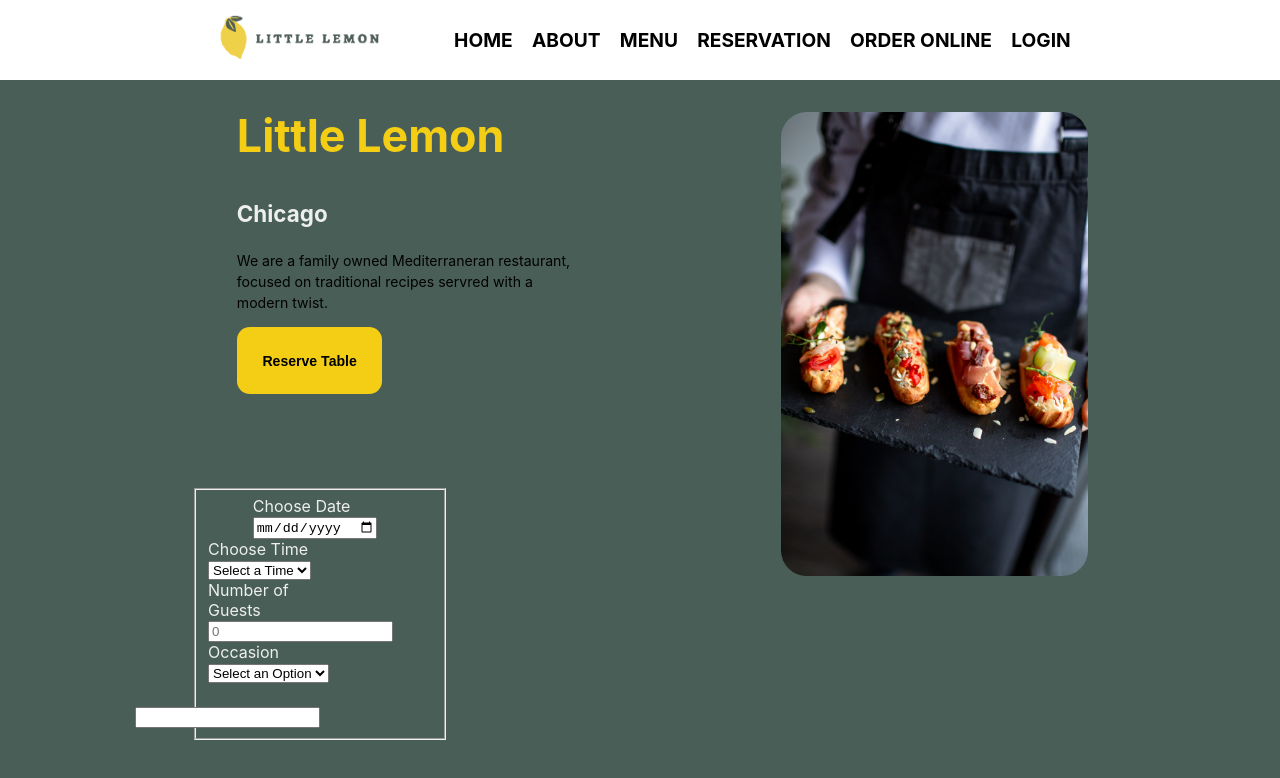
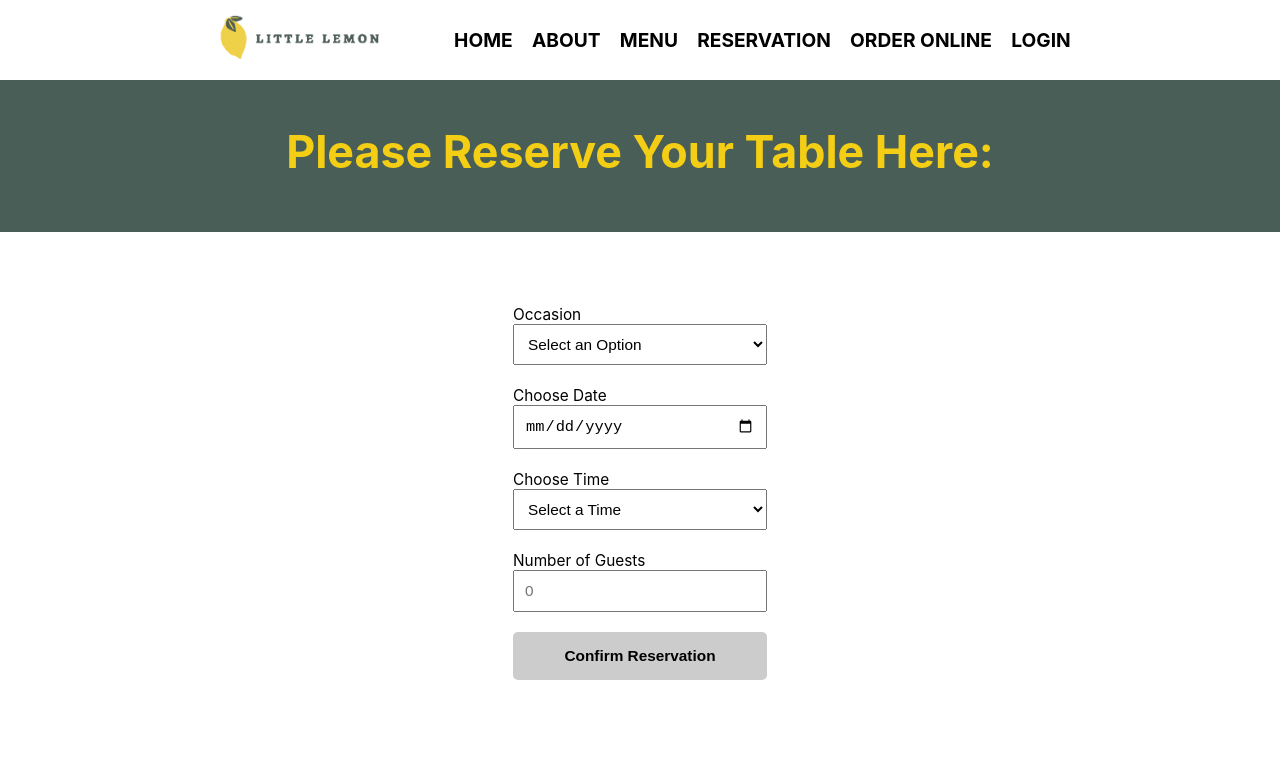
Before and after one commit to towficaziz/little_lemon_booking, a React (Create React App) app: page /booking in a window 1280 px wide. Shown: the top 778 px of the page. Built offline with nearby package versions, Linux system fonts and the light colour scheme.

Commit message:
adding booking form

```diff
--- a/public/index.html
+++ b/public/index.html
@@ -9,6 +9,10 @@
       name="description"
       content="Web site created using create-react-app"
     />
+    <meta name="og:title" content="Little Lemon Restaurent"/>
+    <meta name="og:description" content="Little Lemon Table Booking Functionality"/>
+    <meta name="og:image" content="https://example.com/one-place-fishing-store.jpg"/>
+
     <link rel="apple-touch-icon" href="%PUBLIC_URL%/logo192.png" />
     <!--
       manifest.json provides metadata used when your web app is installed on a
--- a/src/App.css
+++ b/src/App.css
@@ -116,7 +116,7 @@ main{
 header {
   /* 15% of the viewport height */
   background-color: #495e57;
-  height: 52vh; /* 57% of the viewport height */
+  height: 50vh; /* 57% of the viewport height */
 }
 
 header section {
@@ -133,6 +133,7 @@ header section div {
 
 header section div:first-child {
   margin-left: 3.5vw; /* 4% of the viewport width */
+  margin-top: 5vh;
 }
 
 header section div:last-child {
@@ -156,6 +157,14 @@ h3 {
   font-size: 1.75vw; /* 1.75% of the viewport width */
 }
 
+
+header section div > h2{
+  margin-bottom: 0px;
+}
+header section div > h3{
+  margin-top: 0px;
+}
+
 p {
   font-size: 1.1vw; /* 1.1% of the viewport width */
   max-width: 65ch;
@@ -165,7 +174,7 @@ p {
 button {
   background-color: #f4ce14;
   color: black;
-  padding: 2vw; /* 2% of the viewport width */
+  padding: 1vw; /* 1% of the viewport width */
   border: none;
   text-decoration: none;
   border-radius: 1vw; /* 1% of the viewport width */
@@ -174,15 +183,15 @@ button {
 }
 
 header img {
-  margin-top: 2vh;
+  margin-top: 4vh;
   width: 24vw; /* 32.5% of the viewport width */
   border-radius: 2vw; /* 2% of the viewport width */
 }
 
 form {
   display: grid;
-  max-width: 20vw; /* 20% of the viewport width */
-  gap: 2vw; /* 2% of the viewport width */
+  max-width: 40vw; /* 20% of the viewport width */
+  /* gap: 3vw; 2% of the viewport width */
 }
 
 
--- a/src/App.js
+++ b/src/App.js
@@ -1,17 +1,32 @@
+// App.js
+import React from 'react';
+import { BrowserRouter as Router, useLocation } from 'react-router-dom';
 import Nav from "./components/Nav";
-
-import React from "react";
 import Main from "./components/Main";
+import Special from './components/Special';
 
 function App() {
   return (
-    <div>
-    <React.Fragment>
-      <Nav />
-      <Main />
-    </React.Fragment>
-    </div>
+    <Router>
+      <div>
+        <Nav />
+        <Main />
+        <SpecialRoute />
+      </div>
+    </Router>
   );
 }
 
+function SpecialRoute() {
+  const location = useLocation();
+
+  // Check if the current location is not the root path
+  if (location.pathname !== '/') {
+    return null; // Don't render <Special /> component
+  }
+
+  // Render <Special /> component for the root path
+  return <Special />;
+}
+
 export default App;
--- a/src/components/Booking.js
+++ b/src/components/Booking.js
@@ -1,11 +1,15 @@
 import React from "react";
 import BookingForm from "./BookingForm";
+import "./css/style.css"
+// import { useState } from "react";
 
-const Booking =()=>{
-    return(
-        <>
-            <BookingForm  />
-        </>
+const Booking = (props) => {
+
+
+
+    return (
+
+        <BookingForm availableTimes={props.availableTimes} dispatch={props.dispatch} submitForm={props.submitForm}/>
     )
 }
 
--- a/src/components/BookingForm.js
+++ b/src/components/BookingForm.js
@@ -1,41 +1,86 @@
 import React from "react";
-import { useState } from "react";
+import { useState, useEffect } from "react";
+import "./css/style.css";
 
-const BookingForm =()=>{
+
+
+const BookingForm = (props) => {
+
+   const [occasion, setOccasion] = useState("");
+   const [guests, setGuests] = useState("");
+   const [date, setDate] = useState("");
+   const [times, setTimes] = useState("");
+   const [isFutureDateTime, setIsFutureDateTime] = useState(false);
+
+   useEffect(() => {
+     const selectedDateTime = new Date(date + "T" + times);
+     const currentDate = new Date();
+     setIsFutureDateTime(selectedDateTime > currentDate);
+   }, [date, times]);
+
+
+   const handleSumbit = (e) => {
+   e.preventDefault();
+   props.submitForm(e);
+   };
+
+   const handleChange = (e) => {
+    setDate(e);
+    props.dispatch(e);
+   }
+
   return (
-        <header>
+    <>
+
+    <header  className="bg">
+      <h2>Please Reserve Your Table Here:</h2>
+    </header>
+    <main>
+        <div>
         <section>
-            <form >
+        <form onSubmit={handleSumbit}>
           <fieldset>
           <div>
+              <label htmlFor="book-occasion">Occasion</label>
+              <select id="book-occasion" key={occasion} value={occasion} onChange={(e) => setOccasion(e.target.value)} required>
+                <option value="">Select an Option</option>
+                <option>Birthday</option>
+                <option>Anniversary</option>
+                <option>Office Party</option>
+                <option>Graduation Party</option>
+                <option>Bachelor Party</option>
+                <option>Others</option>
+
+              </select>
+            </div>
+            <div>
               <label htmlFor="book-date">Choose Date</label>
-                  <input id="book-date" type="date" required/>
+              <input id="book-date" value={date} onChange={(e) => handleChange(e.target.value)} type="date" required/>
             </div>
             <div>
               <label htmlFor="book-time">Choose Time</label>
-                  <select id="book-time" required>
+              <select id="book-time" value={times} onChange={(e) => setTimes(e.target.value)} required>
                 <option value="">Select a Time</option>
+               {props.availableTimes.availableTimes.map(availableTimes => {return <option key={availableTimes}>{availableTimes}</option>})}
               </select>
             </div>
             <div>
               <label htmlFor="book-guests">Number of Guests</label>
-                  <input id="book-guests" min="1" placeholder={0} max={10} required></input>
+              <input id="book-guests" min="1" value={guests} onChange={(e) => {setGuests(e.target.value)}} type={"number"} placeholder={0} max={20} required></input>
             </div>
+
             <div>
-                  <label htmlFor="book-occasion">Occasion</label>
-                  <select id="book-occasion" required>
-                    <option value="">Select an Option</option>
-                    <option>Birthday</option>
-                    <option>Anniversary</option>
-                  </select>
-                </div>
-                <div>
-                  <input aria-label="On Click" ></input>
+              <button className="button-container" style={{ cursor: 'pointer' }} aria-label="On Click"
+                type={"submit"}
+                value={"Book Now"}
+                disabled={!isFutureDateTime || props.availableTimes.availableTimes.length === 0}>Confirm Reservation</button>
             </div>
           </fieldset>
         </form>
       </section>
-        </header>
+      </div>
+    </main>
+    </>
   );
 };
 
--- /dev/null
+++ b/src/components/ConfirmedBooking.js
@@ -0,0 +1,17 @@
+import React from "react";
+import "./css/style.css";
+
+const ConfirmedBooking = () => {
+    return(
+        <>
+        <header  className="bg">
+      <h2>Thank you for Reservation!!!</h2>
+    </header>
+    <main>
+    </main>
+
+    </>
+    )
+}
+
+export default ConfirmedBooking;
--- a/src/components/Header.js
+++ b/src/components/Header.js
@@ -11,10 +11,10 @@ const Header =()=>{
             <h2>Little Lemon</h2>
             <h3>Chicago</h3>
             <p>We are a family owned Mediterraneran restaurant, focused on traditional recipes servred with a modern twist.</p>
-            <Link to="/Booking"><button aria-label="On Click">Reserve Table</button></Link>
+            <Link to="/Booking"><button>Reserve Table</button></Link>
             </div>
             <div>
-                <img src={bannerpic} />
+                <img src={bannerpic} alt="Banner"/>
             </div>
             </section>
         </header>
--- a/src/components/Main.js
+++ b/src/components/Main.js
@@ -1,18 +1,66 @@
-// Main.js
-import React from "react";
-import { BrowserRouter as Router } from "react-router-dom"; // Import BrowserRouter
-import Header from "./Header"; // Import Header component
+import React, { useReducer,  } from "react";
+import {  Route, Routes, useNavigate } from "react-router-dom";
 import Booking from "./Booking";
+import ConfirmedBooking from "./ConfirmedBooking";
+import Header from "./Header";
+
 
 const Main = () => {
-    return (
+
+    // const [availableTimes, setAvailableTimes] = useState(["17:00", "18:00", "19:00", "20:00", "21:00", "22:00"])
+
+    //Chrome was blocking running the script on the index page so I added it here. "https://chromestatus.com/feature/5629709824032768"
+    const seededRandom = function (seed) {
+        var m = 2**35 - 31;
+        var a = 185852;
+        var s = seed % m;
+        return function () {
+            return (s = s * a % m) / m;
+        };
+    }
+
+    const fetchAPI = function(date) {
+        let result = [];
+        let random = seededRandom(date.getDate());
+
+        for(let i = 17; i <= 23; i++) {
+            if(random() < 0.5) {
+                result.push(i + ':00');
+            }
+            if(random() < 0.5) {
+                result.push(i + ':30');
+            }
+        }
+        return result;
+    };
+    const submitAPI = function(formData) {
+        return true;
+    };
+
+    const initialState = {availableTimes:  fetchAPI(new Date())}
+    const [state, dispatch] = useReducer(updateTimes, initialState);
+
+    function updateTimes(state, date) {
+        return {availableTimes: fetchAPI(new Date(date))}
+    }
+    const navigate = useNavigate();
+    function submitForm (formData) {
+        if (submitAPI(formData)) {
+            navigate("/confirmed")
+        }
+    }
+
+    return(
         <main>
-            <Router> {/* Wrap Header component in Router */}
-                <Header />
-                <Booking />
-            </Router>
+            <Routes>
+                <Route path="/" element={<Header />} />
+                <Route path="/booking" element={<Booking availableTimes={state} dispatch={dispatch} submitForm={submitForm}/>} />
+                <Route path="/confirmed" element={<ConfirmedBooking/> } />
+            </Routes>
         </main>
-    );
+
+
+    )
 }
 
 export default Main;
--- /dev/null
+++ b/src/components/Special.js
@@ -0,0 +1,24 @@
+import React from "react";
+
+import { useState, useEffect } from "react";
+import "./css/style.css";
+
+const Specials = (props) => {
+    return (
+
+        <div>
+      <main>
+        <section>
+        <h3 className="fonts">This weeks specials!</h3>
+            <div>
+            <button>
+                    Online Menu
+            </button>
+            </div>
+            </section>
+            </main>
+            </div>
+    )
+  }
+
+  export default Specials;
--- /dev/null
+++ b/src/components/css/style.css
@@ -0,0 +1,162 @@
+.bg {
+
+    /* background-color:white;
+
+    background-image: url('./../../images/reserve.png'); */
+    height: 20vh;
+    margin: 0 auto;
+    /* margin: 0 auto; */
+    display: flex;
+    align-items: center;
+    justify-content: center;
+
+  }
+
+header section {
+    /* display: flex;
+    justify-content: space-between; */
+    /* width: 40vw; */
+
+
+
+    /* background-repeat: no-repeat; */
+  }
+
+header{
+    background-color: #495e57;
+
+}
+
+main>div{
+    display: flex;
+    align-items: center;
+    justify-content: center;
+
+}
+
+/* main {
+    display: flex;
+    justify-content: center;
+    align-items: center;
+    height: 100vh;
+  } */
+
+
+  form {
+    display: grid;
+    grid-template-areas:
+      "date date"
+      "time time"
+      "guests occasion"
+      "button button";
+      display: flex;
+  flex-direction: column; /* Ensure the elements stack vertically */
+  align-items: center;
+  }
+
+  /* Grid item styles */
+  label {
+    font-size: 1.2vw; /* Font size relative to viewport width */
+  }
+
+  input,
+  select {
+    width: 100%; /* Full width */
+    padding: 10px; /* Padding for input fields */
+    font-size: 1.2vw; /* Font size relative to viewport width */
+  }
+
+  #book-date {
+    grid-area: date; /* Assign grid area */
+  }
+
+  #book-time {
+    grid-area: time; /* Assign grid area */
+  }
+
+  #book-guests {
+    grid-area: guests; /* Assign grid area */
+  }
+
+  #book-occasion {
+    grid-area: occasion; /* Assign grid area */
+  }
+  #book-date,#book-guests {
+  width: calc(100% - 24px); /* Subtract padding and adjust width */
+}
+form button{
+    align-items: center;
+    justify-content: center;
+}
+  main> div button {
+    grid-area: button; /* Assign grid area */
+    cursor: pointer;
+    padding: 15px;
+
+    border: none;
+    border-radius: 5px;
+    font-size: 1.2vw; /* Font size relative to viewport width */
+    margin-top: 2vh;
+    display: flex;
+  justify-content: center;
+  }
+
+  button:hover {
+    background-color: #EE9972;
+  }
+
+  form {
+    display: flex;
+    flex-direction: column;
+    align-items: center;
+  }
+
+  .button-container {
+    width: 100%;
+    display: flex;
+    justify-content: center;
+    margin-top: 20px;
+  }
+
+  button {
+    width: 10.4vw;
+  }
+
+
+  fieldset {
+    border: none;
+    padding: 0;
+  }
+
+  form div {
+    margin-bottom: 20px;
+  }
+
+button:disabled {
+    background-color: #ccc; /* Change to a grayish color when disabled */
+    cursor: not-allowed; /* Change cursor to indicate button is disabled */
+  }
+
+  button {
+    cursor: pointer;
+    padding: 10px 20px;
+    border: none;
+    background-color: #F4CE14;
+    color: black;
+    font-size: 16px;
+    font-weight: bold;
+    border-radius: 12px;
+  }
+
+div>main>section{
+  width: 64vw;
+  margin: 22vh 0vw 0vh 18.5vw;
+  display: flex;
+  justify-content: space-between;
+
+}
+
+.fonts{
+  font-size: 2vw;
+  margin-top: 0vh;
+}
```
Also changed, not shown: src/images/reserve.png (added). Lines whose indentation alone changed are shown as unchanged.
